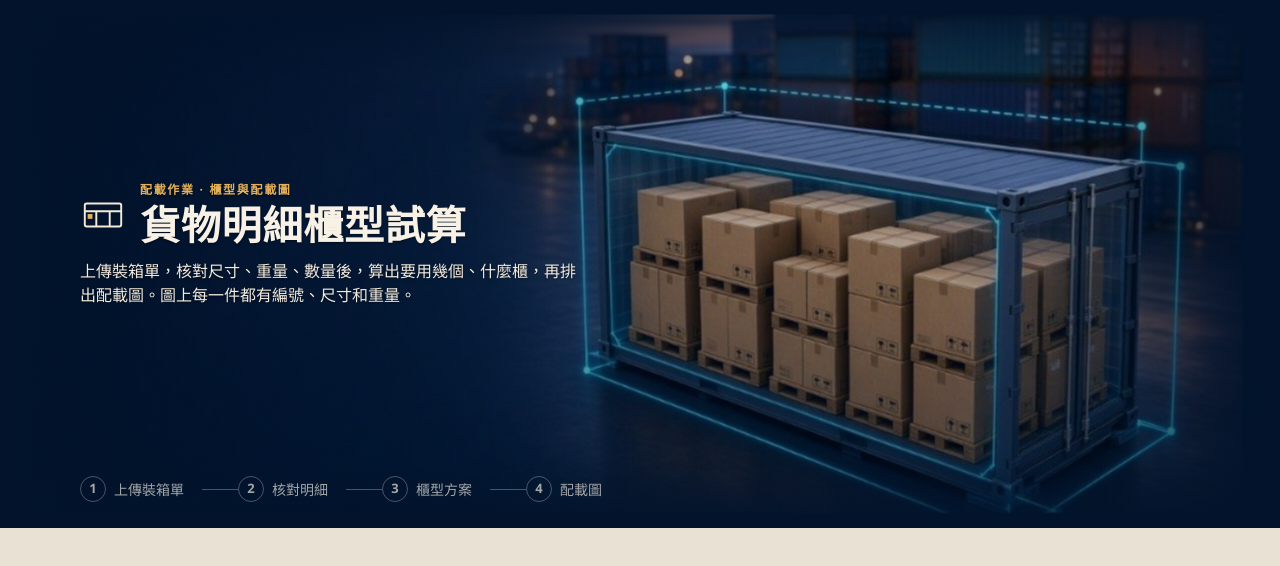
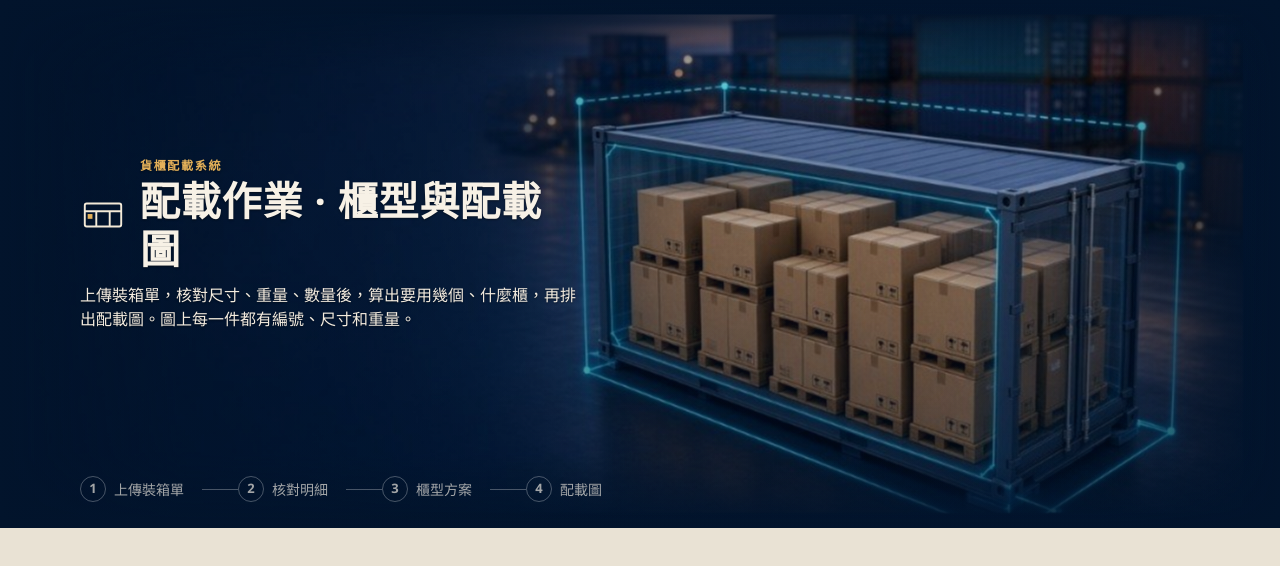
Before and after one commit to SHALIN-WU/container-stowage, a plain HTML site: page index.html in a window 1280 px wide. Drawn offline with nearby package versions, Linux system fonts and the light colour scheme.

Commit message:
更新貨櫃配載系統標題並升版至 3.2
Co-authored-by: Cursor <cursoragent@cursor.com>

```diff
--- a/index.html
+++ b/index.html
@@ -4,8 +4,8 @@
     <meta charset="utf-8" />
     <meta name="viewport" content="width=device-width, initial-scale=1" />
     <meta name="color-scheme" content="light" />
-    <title>貨物明細櫃型試算</title>
-    <link rel="stylesheet" href="css/app.css?v=3.1" />
+    <title>配載作業 · 櫃型與配載圖</title>
+    <link rel="stylesheet" href="css/app.css?v=3.2" />
     <script type="importmap">
       {
         "imports": {
@@ -20,7 +20,7 @@
       <div class="hero-backdrop" aria-hidden="true">
         <img
           class="hero-bg"
-          src="images/container-planner-hero.jpg?v=3.1"
+          src="images/container-planner-hero.jpg?v=3.2"
           alt=""
           width="1024"
           height="576"
@@ -38,8 +38,8 @@
                 <rect x="8" y="23" width="5" height="5" fill="#e4b15a" />
               </svg>
               <div>
-                <p class="eyebrow">配載作業 · 櫃型與配載圖</p>
-                <h1>貨物明細櫃型試算</h1>
+                <p class="eyebrow">貨櫃配載系統</p>
+                <h1>配載作業 · 櫃型與配載圖</h1>
               </div>
             </div>
             <p class="lede">
@@ -72,6 +72,6 @@
         location.replace("http://localhost:8765/");
       }
     </script>
-    <script type="module" src="js/app.js?v=3.1"></script>
+    <script type="module" src="js/app.js?v=3.2"></script>
   </body>
 </html>
```
